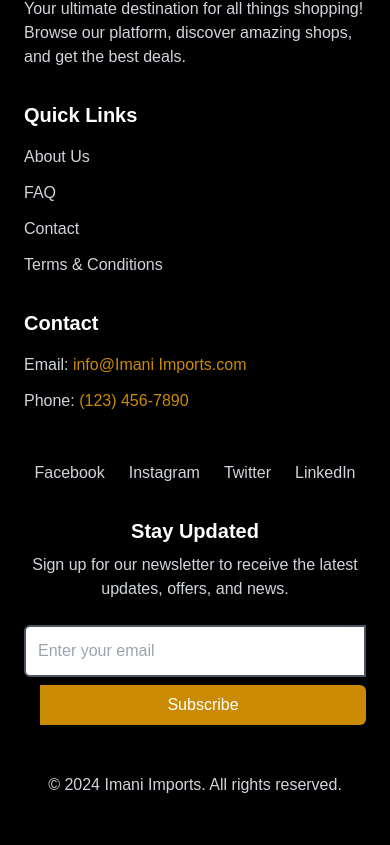
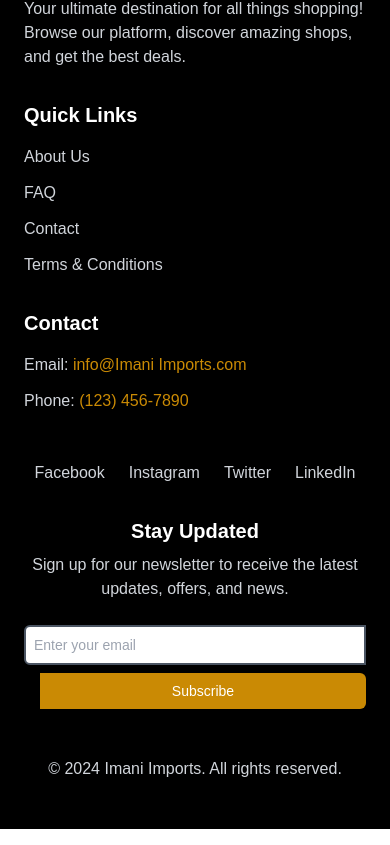
Before and after one commit to SAMUEopps/imani, a Next.js app: page / in a window 390 px wide. Shown: the part 5437-6282 px from the top of the page. Built offline with nearby package versions, Linux system fonts and the light colour scheme.

Commit message:
second commit

```diff
--- a/components/Footer.tsx
+++ b/components/Footer.tsx
@@ -133,12 +133,13 @@ const Footer: React.FC = () => {
   <input
     type="email"
     placeholder="Enter your email"
-    className="p-3 rounded-l-md text-gray-800 border-2 border-gray-600 focus:outline-none focus:ring-2 focus:ring-yellow-600 w-full sm:w-auto" // Full width on small screens
+    className="p-2 sm:p-3 rounded-l-md text-gray-800 border-2 border-gray-600 focus:outline-none focus:ring-2 focus:ring-yellow-600 w-full sm:w-auto text-sm sm:text-base"
   />
-  <button className="bg-yellow-600 text-white py-2 px-6 rounded-r-md hover:bg-yellow-500 focus:ring-2 focus:ring-yellow-600 transition duration-300 w-full sm:w-auto mt-2 sm:mt-0"> {/* Full width on small screens */}
+  <button className="bg-yellow-600 text-white py-2 px-4 sm:py-2 sm:px-6 rounded-r-md hover:bg-yellow-500 focus:ring-2 focus:ring-yellow-600 transition duration-300 w-full sm:w-auto mt-2 sm:mt-0 text-sm sm:text-base">
     Subscribe
   </button>
 </div>
+
 
         </div>
 
```
